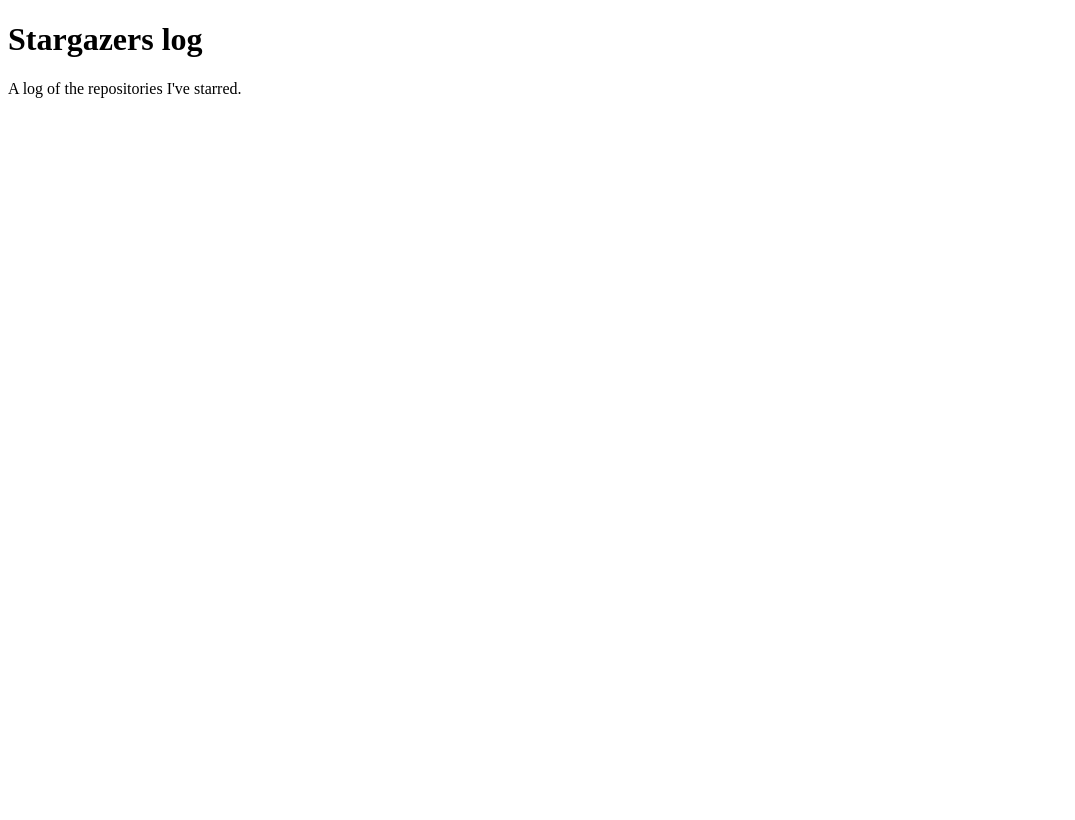
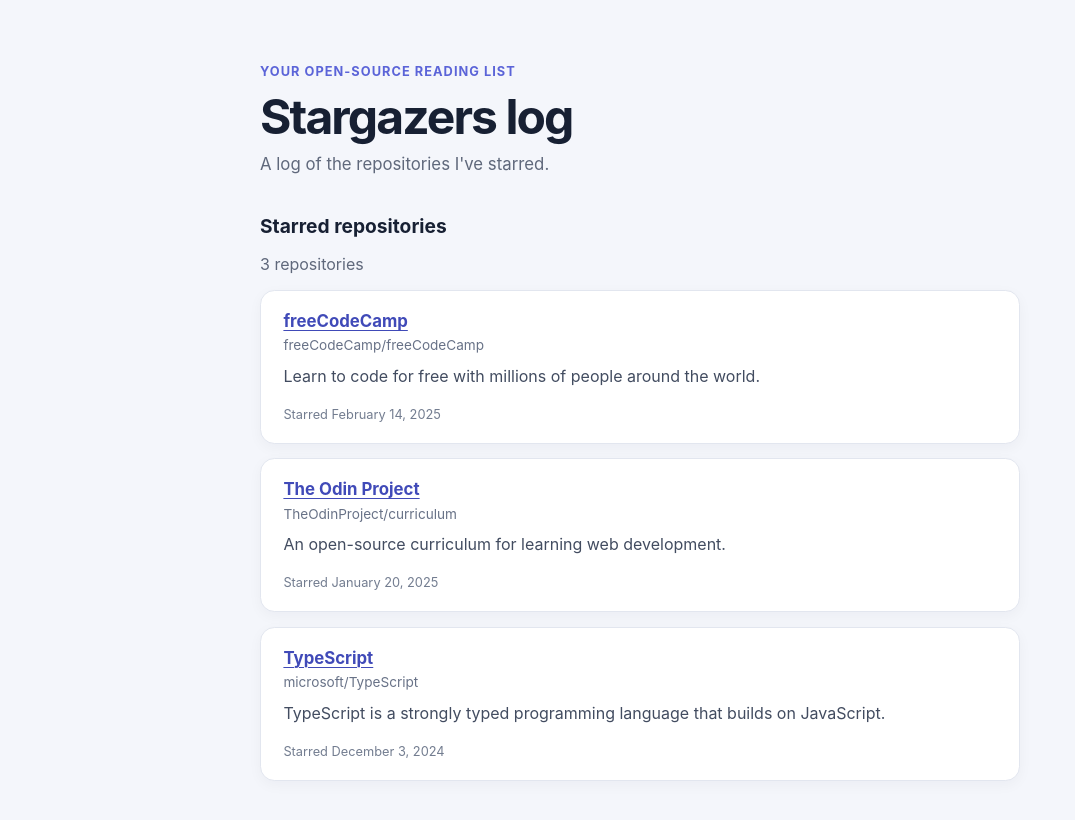
Before and after one commit to yoshida-taiga1999/stargazers-log, a plain HTML site: page index.html in a window 1280 px wide. Shown: the whole page, without its empty margins (0-1075 px from the left). Drawn offline with Linux system fonts and the light colour scheme.

Commit message:
Add starred repositories list
test

```diff
--- /dev/null
+++ b/events.json
@@ -0,0 +1,23 @@
+[
+  {
+    "name": "freeCodeCamp",
+    "full_name": "freeCodeCamp/freeCodeCamp",
+    "description": "Learn to code for free with millions of people around the world.",
+    "url": "https://github.com/freeCodeCamp/freeCodeCamp",
+    "starred_at": "2025-02-14"
+  },
+  {
+    "name": "The Odin Project",
+    "full_name": "TheOdinProject/curriculum",
+    "description": "An open-source curriculum for learning web development.",
+    "url": "https://github.com/TheOdinProject/curriculum",
+    "starred_at": "2025-01-20"
+  },
+  {
+    "name": "TypeScript",
+    "full_name": "microsoft/TypeScript",
+    "description": "TypeScript is a strongly typed programming language that builds on JavaScript.",
+    "url": "https://github.com/microsoft/TypeScript",
+    "starred_at": "2024-12-03"
+  }
+]
--- a/index.html
+++ b/index.html
@@ -2,10 +2,23 @@
 <html lang="en">
   <head>
     <meta charset="utf-8">
+    <meta name="viewport" content="width=device-width, initial-scale=1">
     <title>Stargazers log</title>
+    <link rel="stylesheet" href="style.css">
+    <script src="script.js" defer></script>
   </head>
   <body>
-    <h1>Stargazers log</h1>
-    <p>A log of the repositories I've starred.</p>
+    <main class="page">
+      <header class="page-header">
+        <p class="eyebrow">Your open-source reading list</p>
+        <h1>Stargazers log</h1>
+        <p>A log of the repositories I've starred.</p>
+      </header>
+      <section aria-labelledby="repositories-heading">
+        <h2 id="repositories-heading">Starred repositories</h2>
+        <p id="status" class="status" role="status">Loading repositories…</p>
+        <ul id="repository-list" class="repository-list" aria-describedby="status"></ul>
+      </section>
+    </main>
   </body>
 </html>
--- /dev/null
+++ b/script.js
@@ -0,0 +1,59 @@
+const repositoryList = document.querySelector("#repository-list");
+const status = document.querySelector("#status");
+
+function createRepositoryCard(repository) {
+  const item = document.createElement("li");
+  item.className = "repository-card";
+
+  const heading = document.createElement("h3");
+  const link = document.createElement("a");
+  link.href = repository.url;
+  link.textContent = repository.name;
+  link.target = "_blank";
+  link.rel = "noopener noreferrer";
+  heading.append(link);
+
+  const fullName = document.createElement("p");
+  fullName.className = "repository-name";
+  fullName.textContent = repository.full_name;
+
+  const description = document.createElement("p");
+  description.className = "repository-description";
+  description.textContent = repository.description;
+
+  const date = document.createElement("time");
+  date.className = "repository-date";
+  date.dateTime = repository.starred_at;
+  date.textContent = `Starred ${new Date(`${repository.starred_at}T00:00:00`).toLocaleDateString(undefined, {
+    year: "numeric",
+    month: "long",
+    day: "numeric"
+  })}`;
+
+  item.append(heading, fullName, description, date);
+  return item;
+}
+
+async function loadRepositories() {
+  try {
+    const response = await fetch("events.json");
+    if (!response.ok) {
+      throw new Error(`Could not load repositories (${response.status}).`);
+    }
+
+    const repositories = await response.json();
+    if (!Array.isArray(repositories)) {
+      throw new Error("Repository data must be a list.");
+    }
+
+    repositoryList.replaceChildren(...repositories.map(createRepositoryCard));
+    status.textContent = repositories.length
+      ? `${repositories.length} repositories`
+      : "No starred repositories yet.";
+  } catch (error) {
+    status.textContent = "Repositories could not be loaded. Please try again later.";
+    console.error("Failed to load starred repositories:", error);
+  }
+}
+
+loadRepositories();
--- /dev/null
+++ b/style.css
@@ -0,0 +1,122 @@
+:root {
+  color-scheme: light;
+  font-family: Inter, ui-sans-serif, system-ui, -apple-system, BlinkMacSystemFont, "Segoe UI", sans-serif;
+  color: #172033;
+  background: #f4f6fb;
+  font-synthesis: none;
+  text-rendering: optimizeLegibility;
+}
+
+* {
+  box-sizing: border-box;
+}
+
+body {
+  margin: 0;
+  min-width: 320px;
+  min-height: 100vh;
+}
+
+.page {
+  width: min(100% - 2rem, 760px);
+  margin: 0 auto;
+  padding: 4rem 0;
+}
+
+.page-header {
+  margin-bottom: 2.5rem;
+}
+
+.eyebrow {
+  margin: 0 0 0.5rem;
+  color: #5b64d8;
+  font-size: 0.8rem;
+  font-weight: 700;
+  letter-spacing: 0.08em;
+  text-transform: uppercase;
+}
+
+h1,
+h2,
+p {
+  margin-top: 0;
+}
+
+h1 {
+  margin-bottom: 0.5rem;
+  font-size: clamp(2rem, 6vw, 3rem);
+  letter-spacing: -0.04em;
+}
+
+.page-header > p:last-child {
+  margin-bottom: 0;
+  color: #5f687b;
+  font-size: 1.05rem;
+}
+
+h2 {
+  margin-bottom: 1rem;
+  font-size: 1.2rem;
+}
+
+.status {
+  color: #5f687b;
+}
+
+.repository-list {
+  display: grid;
+  gap: 0.9rem;
+  margin: 0;
+  padding: 0;
+  list-style: none;
+}
+
+.repository-card {
+  padding: 1.25rem 1.4rem;
+  border: 1px solid #e2e6ef;
+  border-radius: 0.9rem;
+  background: #fff;
+  box-shadow: 0 4px 14px rgb(23 32 51 / 4%);
+}
+
+.repository-card h3 {
+  margin: 0 0 0.4rem;
+  font-size: 1.05rem;
+}
+
+.repository-card a {
+  color: #404ab8;
+  text-decoration-thickness: 1px;
+  text-underline-offset: 0.18em;
+}
+
+.repository-card a:hover {
+  color: #252e8a;
+}
+
+.repository-name {
+  margin: 0 0 0.65rem;
+  color: #687287;
+  font-size: 0.85rem;
+}
+
+.repository-description {
+  margin: 0 0 0.9rem;
+  color: #424c60;
+  line-height: 1.55;
+}
+
+.repository-date {
+  color: #737d90;
+  font-size: 0.8rem;
+}
+
+@media (max-width: 480px) {
+  .page {
+    padding: 2.5rem 0;
+  }
+
+  .repository-card {
+    padding: 1rem;
+  }
+}
```
